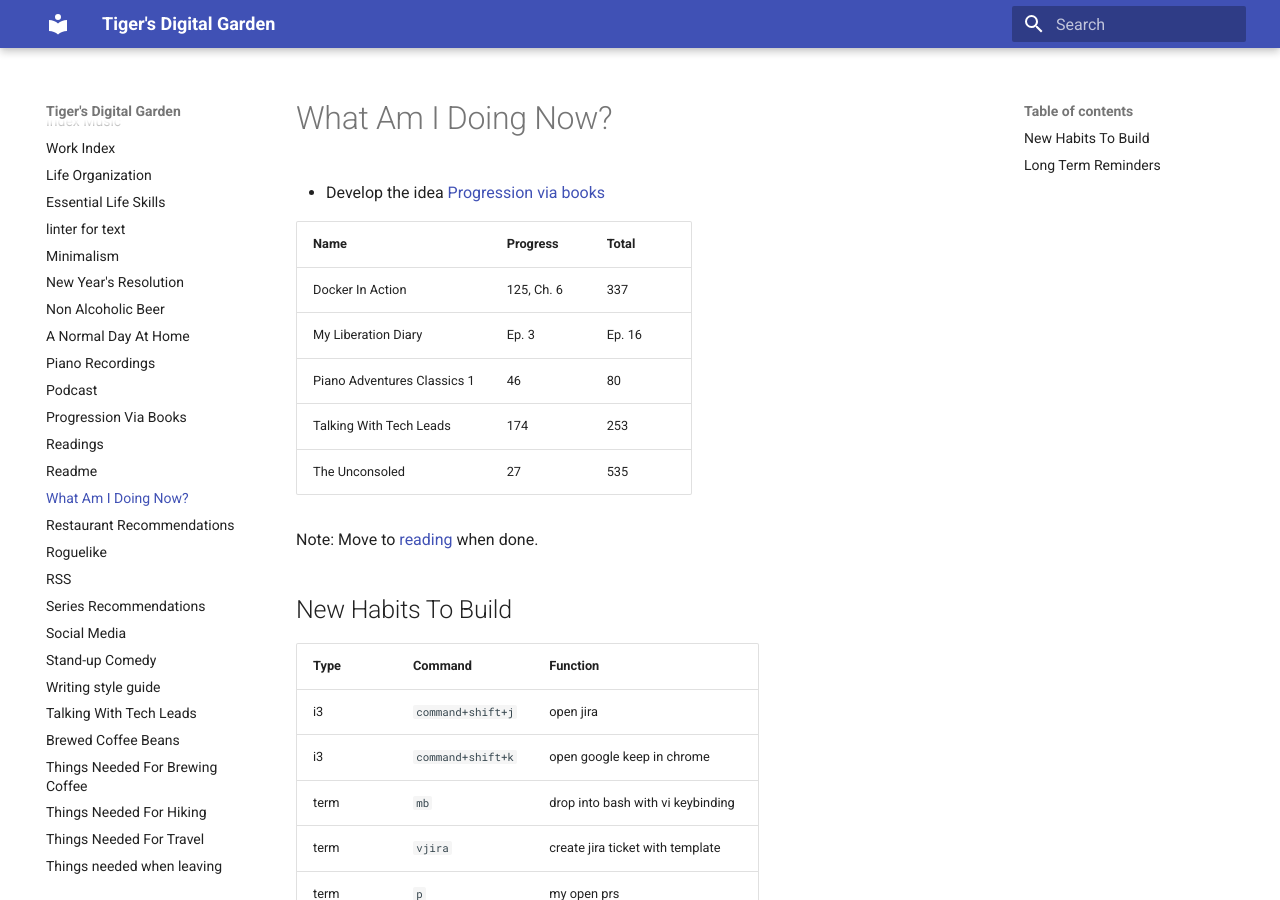
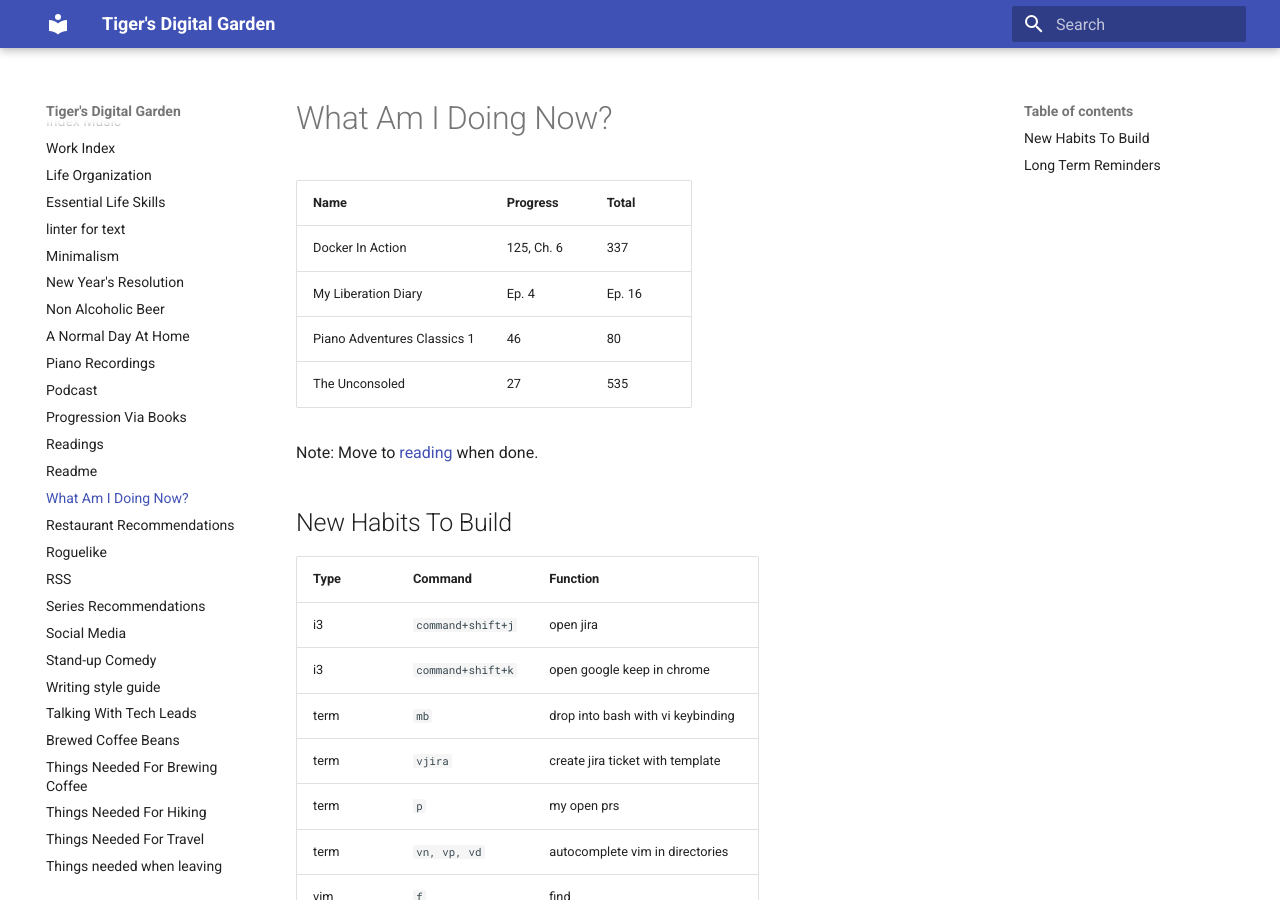
Before and after one commit to ynotstartups/notes, an MkDocs documentation site: the page built from notes/reminders.md, in a window 1280 px wide and 900 px high. Built offline with MkDocs 1.6.1 and Material for MkDocs 9.7.7, drawn with Linux system fonts in a browser that asks for light colours.

Commit message:
update progress

```diff
--- a/notes/reminders.md
+++ b/notes/reminders.md
@@ -1,13 +1,10 @@
 # What Am I Doing Now?
-
-- Develop the idea [Progression via books](./progression-via-books.md)
 
 | Name                        | Progress   | Total  |
 | --------------------------- | ---------- | ------ |
 | Docker In Action            | 125, Ch. 6 | 337    |
-| My Liberation Diary         | Ep. 3      | Ep. 16 |
+| My Liberation Diary         | Ep. 4      | Ep. 16 |
 | Piano Adventures Classics 1 | 46         | 80     |
-| Talking With Tech Leads     | 174        | 253    |
 | The Unconsoled              | 27         | 535    |
 
 Note: Move to [reading](./reading.md) when done.
```
